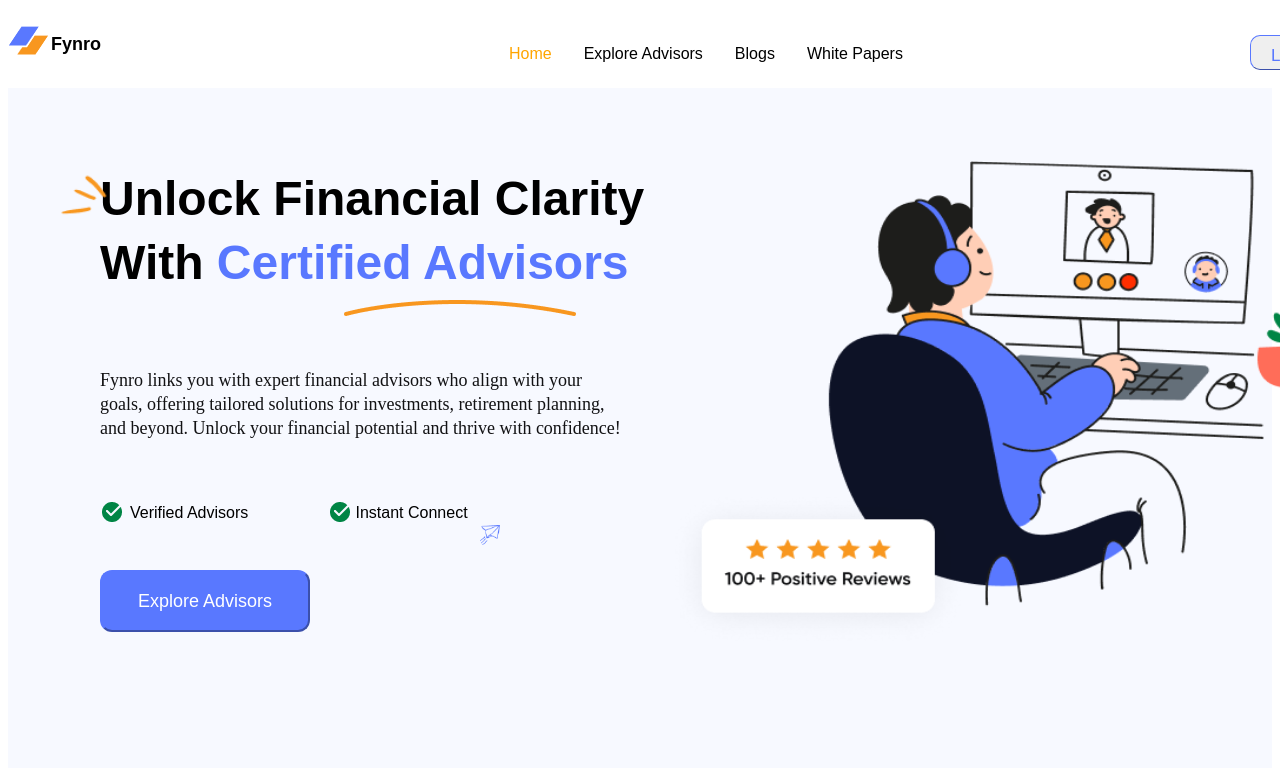
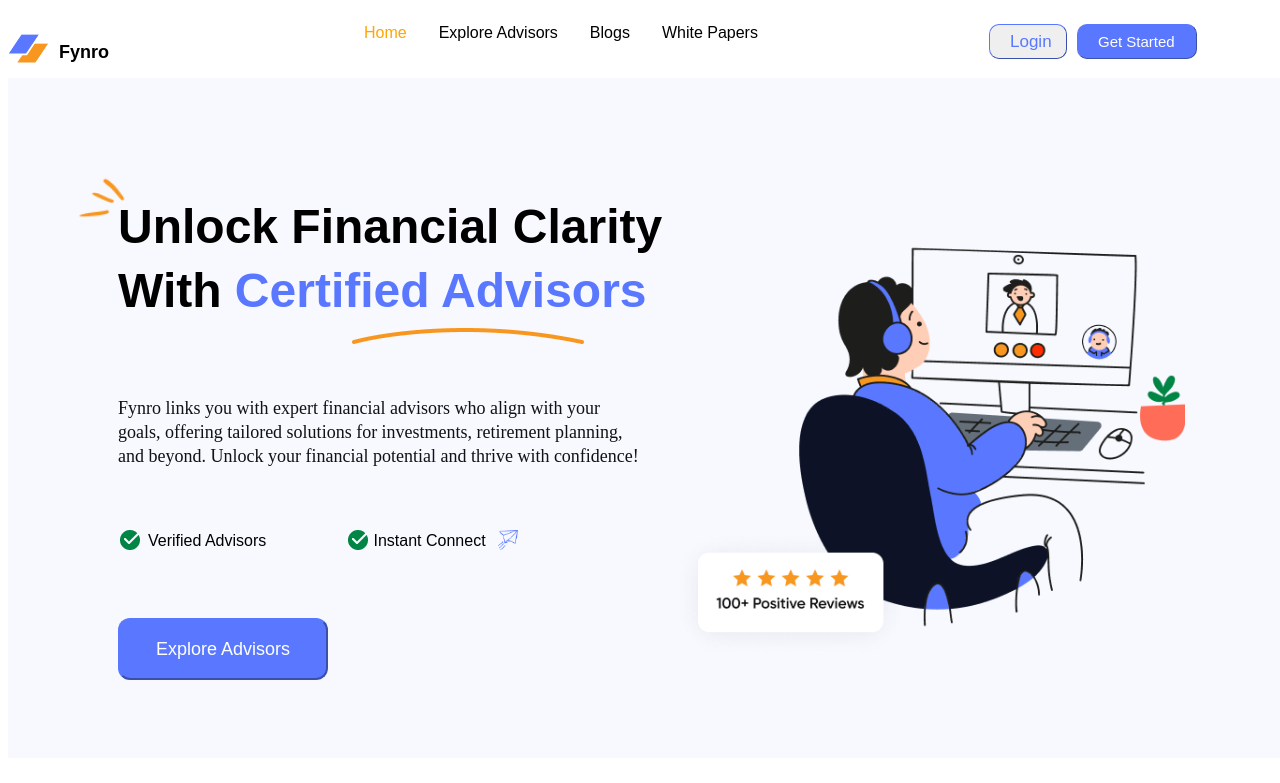
Before and after one commit to Tharunika73/website-frontend, a plain HTML site: page index.html in a window 1280 px wide. Shown: the top 783 px of the page. Drawn offline with Linux system fonts and the light colour scheme.

Commit message:
again 1st page

```diff
--- a/index.html
+++ b/index.html
@@ -1,4 +1,5 @@
 <!Doctype html>
+<html lang="en">
     <head>
         <meta charset="UTF-8">
         <meta name="viewport" content="width=device-width,initial-scale=1.0">
@@ -16,10 +17,10 @@
                     <li><a href="#" class="black">Blogs</a></li>
                     <li><a href="#" class="black">White Papers</a></li>
                 </ul>
-        <div class="nav-buttons">
-            <button class="log"><a href="#" class="login">Login</a></button>
-            <button class="get"><a href="#" class="get-started">Get Started</a></button>
-        </div>
+            <ul class="nav-buttons">
+                <li><button class="log"><a href="#" class="login">Login</a></button></li>
+                <li><button class="get"><a href="#" class="get-started">Get Started</a></button></li>
+            </ul>
         </nav>
 
         <div class="main">
@@ -41,10 +42,12 @@
                         <p class="ve2">Instant Connect</p>
                     </div>
                 </div>
+                <img class="image4" src="cat.png">
+                <img class="image5" src="rocket.png">
                 <button class="exp"><span class="exp2">Explore Advisors</span></button>
             </div>
-        <img class="image4" src="cat.png">
-        <img class="image5" src="rocket.png">
+
+
             <div class="pic">
                 <img src="image.png">
             </div>
@@ -232,3 +235,4 @@
             </div>
         </div>
     </body>
+</html>
--- a/style.css
+++ b/style.css
@@ -11,6 +11,7 @@
     color: orange;
 }
 .logo{
+
     position: absolute;
     top: 25px;
 }
@@ -20,8 +21,8 @@
 
 .logop{
     display: inline;
-    width: 52px;
-    height: 16px;
+    /*width: 52px;
+    height: 16px;*/
     position:absolute;
     top: 12px;
     left: 51px;
@@ -41,10 +42,7 @@ li,.nav-links,.nav-buttons{
     text-align: center;
     color:black;
     position: absolute;
-    width: 428px;
-    height: 22px;
-    top: 29px;
-    left: 469px;
+    left:25%;
     gap: 32px;
     display: flex;
 }
@@ -54,31 +52,35 @@ li{
 .nav-buttons{
     padding-right: 75px;
     font-family: "poppins",sans-serif;
-    text-align: right;
+    float:right;
+    position:relative;
+    gap:10px;
+    display:flex;
+
 }
 .navbar{
-    width: 1366px;
-    height: 80px;
+    width: 100%;
+    height: 70px;
     background-color:#FFFFFF ;
-
-
+    position: sticky;
 }
 .main{
     background-color: #F7F9FF;
-    width: 100%;
+    background-size: cover;
+    width: 110%;
     height:680px;
-    display: inline-flex;
+    display: flex;
 }
 .box{
-    width: 545;
-    height: 462;
+    width: 545px;
+    height: 462px;
     padding-top: 20px;
     padding-left: 50px;
 
 }
 .box2{
-    width: 545;
-    height: 462;
+    width: 545px;
+    height: 462px;
     padding-bottom: 243px;
     padding-right: 182px;
     font-family: "poppins",sans-serif;
@@ -93,11 +95,12 @@ li{
     font-size: 17px;
     line-height: 20px;
     letter-spacing: 0%;
+    top:8px;
+    position: absolute;
 }
 .get{
     width: 120px;
     height: 35px;
-    position:absolute;
     display:inline-flex;
     top: 35px;
     left: 1350px;
@@ -119,16 +122,14 @@ li{
     font-size: 15px;
     line-height: 20px;
     letter-spacing: 0%;
-
-
+    position: absolute;
+    top: 8px;
 }
 .log{
     width: 78px;
     height: 35px;
-    position:absolute;
     display:inline-flex;
-    top: 35px;
-    left: 1250px;
+    float:left;
     border-radius: 10px;
     border-width: 1px;
     padding-top: 10px;
@@ -137,17 +138,15 @@ li{
     padding-left: 20px;
     gap: 8px;
     border-color: #5978FF;
-
-
-
 }
 .none{
-    background-color:#F7F9FF;
     height:462px;
-    width: 545px;
-    position: absolute;
-    top: 100px;
+    position: relative;
+    top:50px;
     left: 100px;
+    display: inline;
+    width: 400px;
+    padding: 10px 10px;
     font-family: "poppins",sans-serif;
 }
 .c1{
@@ -193,15 +192,21 @@ li{
 }
 
 .pic img{
-    width: 650px;
-    height: 500px;
-    position:absolute;
-    top: 150px;
-    left: 664px;
+
+display: inline-flex;
+top: 236px;
+left: 713px;
+
 
 }
 .pic{
     background-color: #F7F9FF;
+    width: 500px;
+    height: 426px;
+    position: relative;
+    left: 240px;
+    top: 160px;
+    display: inline-flex;
 }
 .curve{
     width: 228px;
@@ -284,19 +289,20 @@ li{
     line-height: 24px;
     letter-spacing: 0%;
 }
+
 .image4{
     width: 50px;
     height: 50px;
     position:absolute;
-    bottom: 580px;
-    left:60px;
+    top:45px;
+    left:-30px;
 }
 .image5{
     width: 20px;
     height: 20px;
     position:absolute;
-    bottom:255px;
-    left:480px;
+    bottom:60px;
+    left:390px;
 }
 .main2{
     width:100%;
```
Lines whose indentation alone changed are shown as unchanged.
